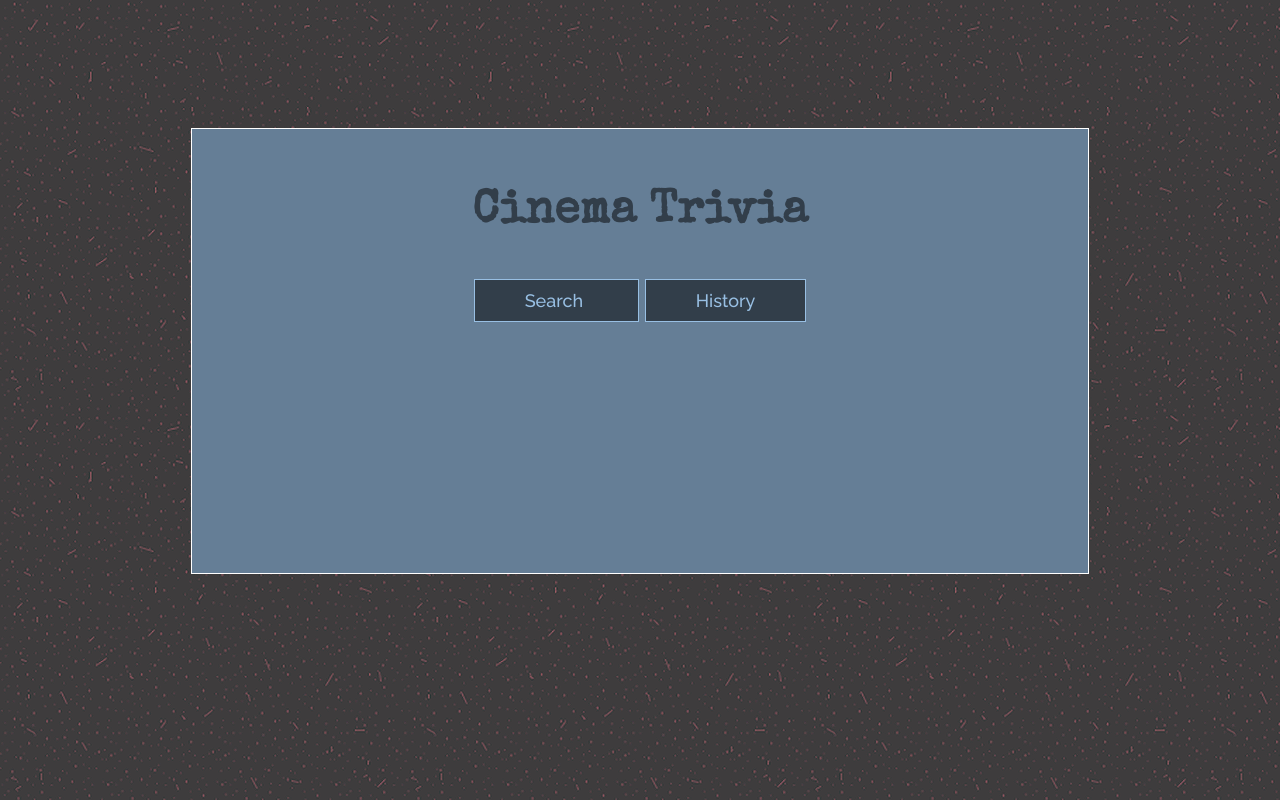
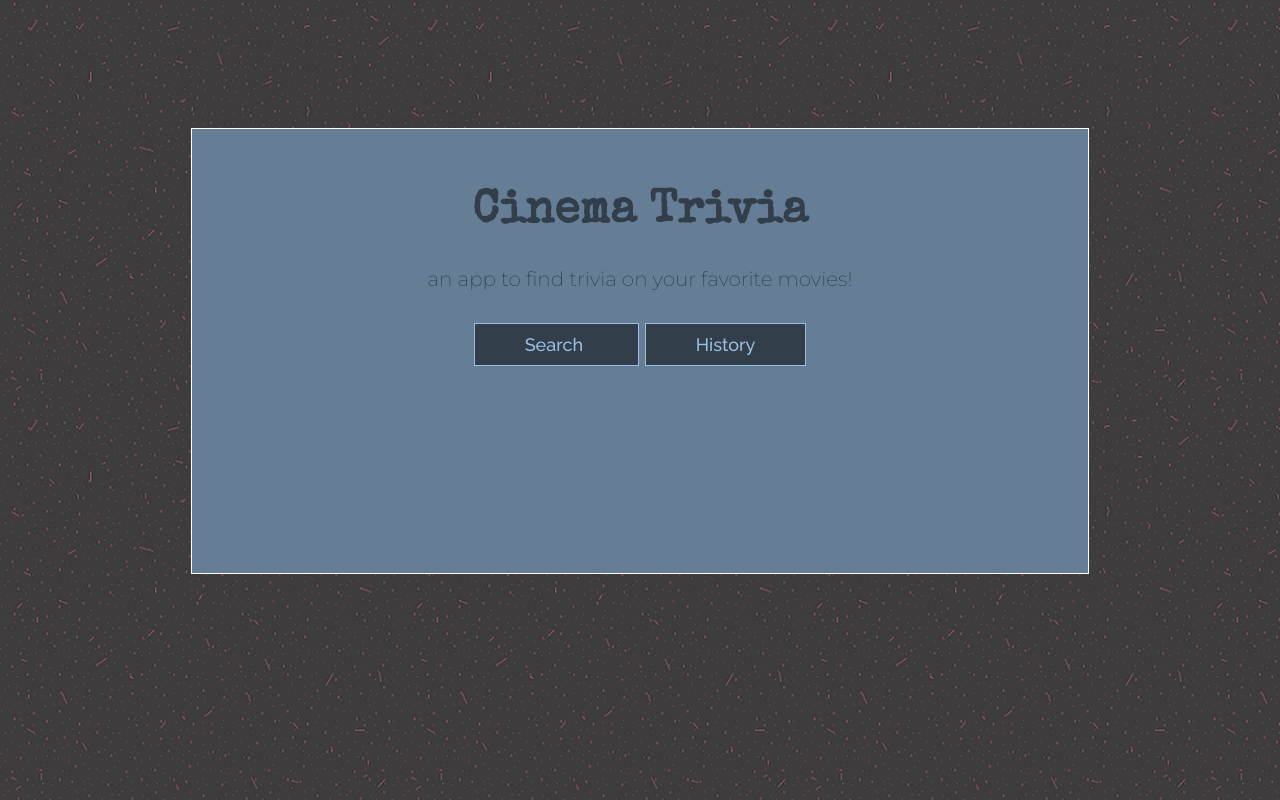
Before and after one commit to paaaarv/cinematrivia, a React (Create React App) app: page / in a window 1280 px wide. Built offline with nearby package versions, Linux system fonts and the light colour scheme; a web font is replaced by a local one.

Commit message:
added summary to header

```diff
--- a/src/components/Heading.js
+++ b/src/components/Heading.js
@@ -11,11 +11,11 @@ export default class Heading extends React.Component{
             <div className="heading">
                 <div className="box">
                 <h1> Cinema Trivia </h1>
+                <p> an app to find trivia on your favorite movies! </p>
                 </div>
                 <br/>
             </div>
                 <div className="navDiv">
-
                     <NavLink className="navigation" to="/search" exact> Search </NavLink>
                     <NavLink className="navigation" to="/history" exact> History </NavLink>
                 </div>
```
